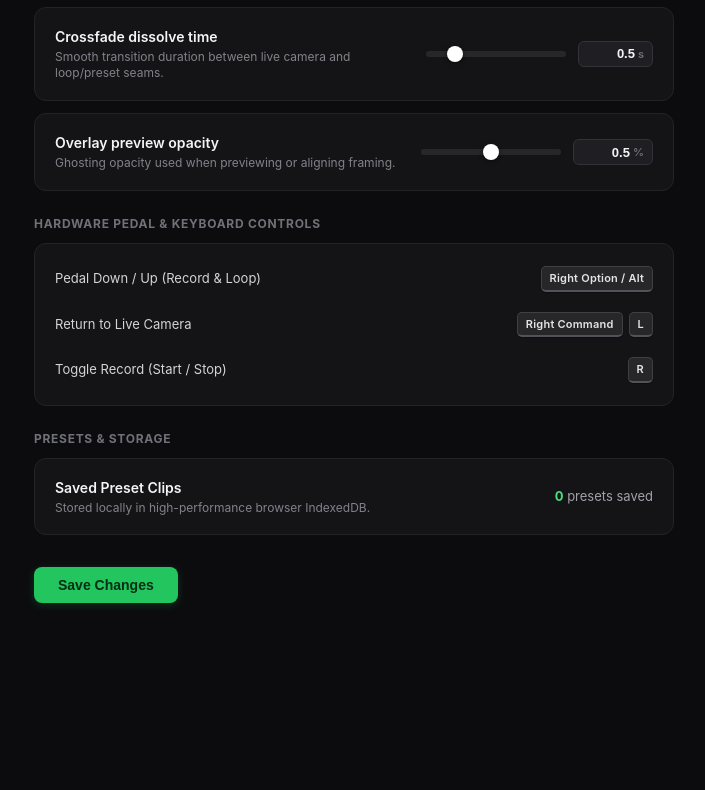
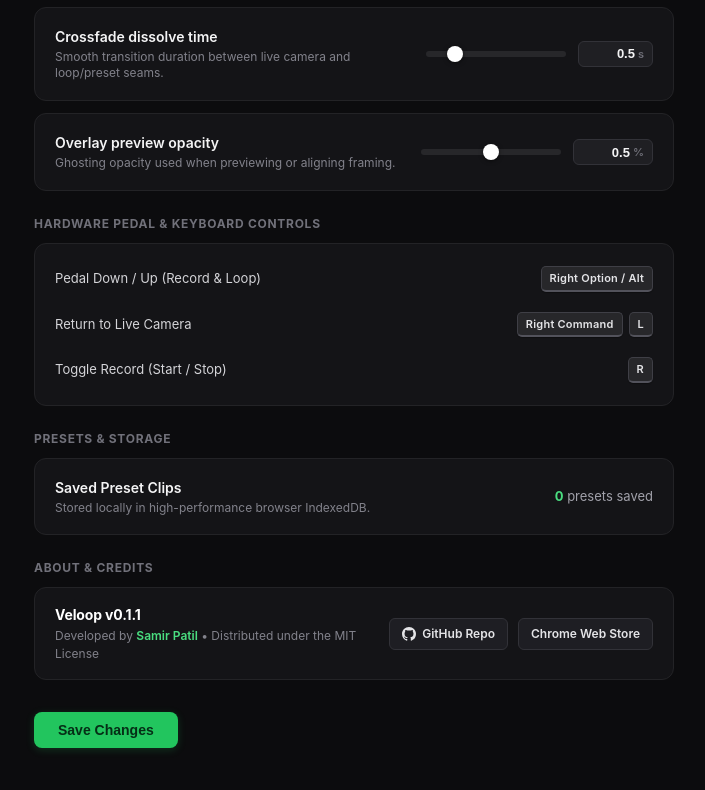
Before and after one commit to samirpatil2000/veloop, a website with bundled scripts: page extension/src/options/options.html in a window 1280 px wide. Shown: the part 422-1212 px from the top of the page, without its empty margins (286-991 px from the left). Before the commit the page ends 1105 px from the top, so only its background shows below. Built offline with nearby package versions, Linux system fonts and the light colour scheme; some packages are replaced by stand-ins of ours.

Commit message:
feat: add developer attribution, GitHub repo link, and CWS link to popup and options

```diff
--- a/extension/src/options/options.css
+++ b/extension/src/options/options.css
@@ -276,3 +276,72 @@ kbd {
 .save-status.visible {
   opacity: 1;
 }
+
+/* About Card & Credits */
+.about-card {
+  padding: 16px 20px;
+}
+
+.about-row {
+  display: flex;
+  justify-content: space-between;
+  align-items: center;
+  gap: 16px;
+  flex-wrap: wrap;
+}
+
+.about-info {
+  flex: 1;
+  min-width: 200px;
+}
+
+.about-title {
+  font-size: 14px;
+  font-weight: 700;
+  color: #ffffff;
+  letter-spacing: -0.01em;
+}
+
+.about-desc {
+  font-size: 12px;
+  color: #82828b;
+  margin-top: 2px;
+}
+
+.credit-link {
+  color: #4ade80;
+  text-decoration: none;
+  font-weight: 600;
+  transition: text-decoration 0.15s;
+}
+
+.credit-link:hover {
+  text-decoration: underline;
+}
+
+.about-links {
+  display: flex;
+  align-items: center;
+  gap: 10px;
+}
+
+.about-btn {
+  display: inline-flex;
+  align-items: center;
+  gap: 6px;
+  background: #1e1e23;
+  color: #e4e4e7;
+  border: 1px solid #323238;
+  border-radius: 6px;
+  padding: 6px 12px;
+  font-size: 12px;
+  font-weight: 600;
+  text-decoration: none;
+  transition: all 0.15s ease;
+}
+
+.about-btn:hover {
+  background: #2a2a30;
+  border-color: #4ade80;
+  color: #ffffff;
+}
--- a/extension/src/options/options.html
+++ b/extension/src/options/options.html
@@ -128,6 +128,27 @@
         </div>
       </div>
 
+      <!-- About & Credits -->
+      <div class="section-title">About & Credits</div>
+
+      <div class="card about-card">
+        <div class="about-row">
+          <div class="about-info">
+            <div class="about-title">Veloop v0.1.1</div>
+            <div class="about-desc">Developed by <a href="https://github.com/samirpatil2000" target="_blank" rel="noopener noreferrer" class="credit-link">Samir Patil</a> • Distributed under the MIT License</div>
+          </div>
+          <div class="about-links">
+            <a href="https://github.com/samirpatil2000/veloop" target="_blank" rel="noopener noreferrer" class="about-btn">
+              <svg width="14" height="14" viewBox="0 0 24 24" fill="currentColor"><path d="M12 0C5.37 0 0 5.37 0 12c0 5.31 3.435 9.795 8.205 11.385.6.105.825-.255.825-.57 0-.285-.015-1.23-.015-2.235-3.015.555-3.795-.735-4.035-1.41-.135-.345-.72-1.41-1.23-1.695-.42-.225-1.02-.78-.015-.795.945-.015 1.62.87 1.845 1.23 1.08 1.815 2.805 1.305 3.495.99.105-.78.42-1.305.765-1.605-2.67-.3-5.46-1.335-5.46-5.925 0-1.305.465-2.385 1.23-3.225-.12-.3-.54-1.53.12-3.18 0 0 1.005-.315 3.3 1.23.96-.27 1.98-.405 3-.405s2.04.135 3 .405c2.295-1.56 3.3-1.23 3.3-1.23.66 1.65.24 2.88.12 3.18.765.84 1.23 1.905 1.23 3.225 0 4.605-2.805 5.625-5.475 5.925.435.375.81 1.095.81 2.22 0 1.605-.015 2.895-.015 3.3 0 .315.225.69.825.57A12.02 12.02 0 0024 12c0-6.63-5.37-12-12-12z"/></svg>
+              GitHub Repo
+            </a>
+            <a href="https://chromewebstore.google.com/detail/veloop/apbjpdbilidhpdpfhdhljcnmcjoddpdc" target="_blank" rel="noopener noreferrer" class="about-btn">
+              Chrome Web Store
+            </a>
+          </div>
+        </div>
+      </div>
+
       <!-- Explicit Save Action Bar -->
       <div class="action-bar">
         <button id="save" class="save-btn">Save Changes</button>
--- a/package.json
+++ b/package.json
@@ -2,6 +2,12 @@
   "name": "veloop",
   "description": "Instant video soundboard & loop pedal for Google Meet, Zoom, and WebRTC calls.",
   "version": "0.1.1",
+  "author": "Samir Patil",
+  "repository": {
+    "type": "git",
+    "url": "https://github.com/samirpatil2000/veloop.git"
+  },
+  "homepage": "https://chromewebstore.google.com/detail/veloop/apbjpdbilidhpdpfhdhljcnmcjoddpdc",
   "private": true,
   "type": "module",
   "scripts": {
```
Also changed, not shown: extension/src/popup/popup.css (+32 -3 lines), extension/src/popup/popup.html (+4 -0 lines), manifest.json, 1 other file.
